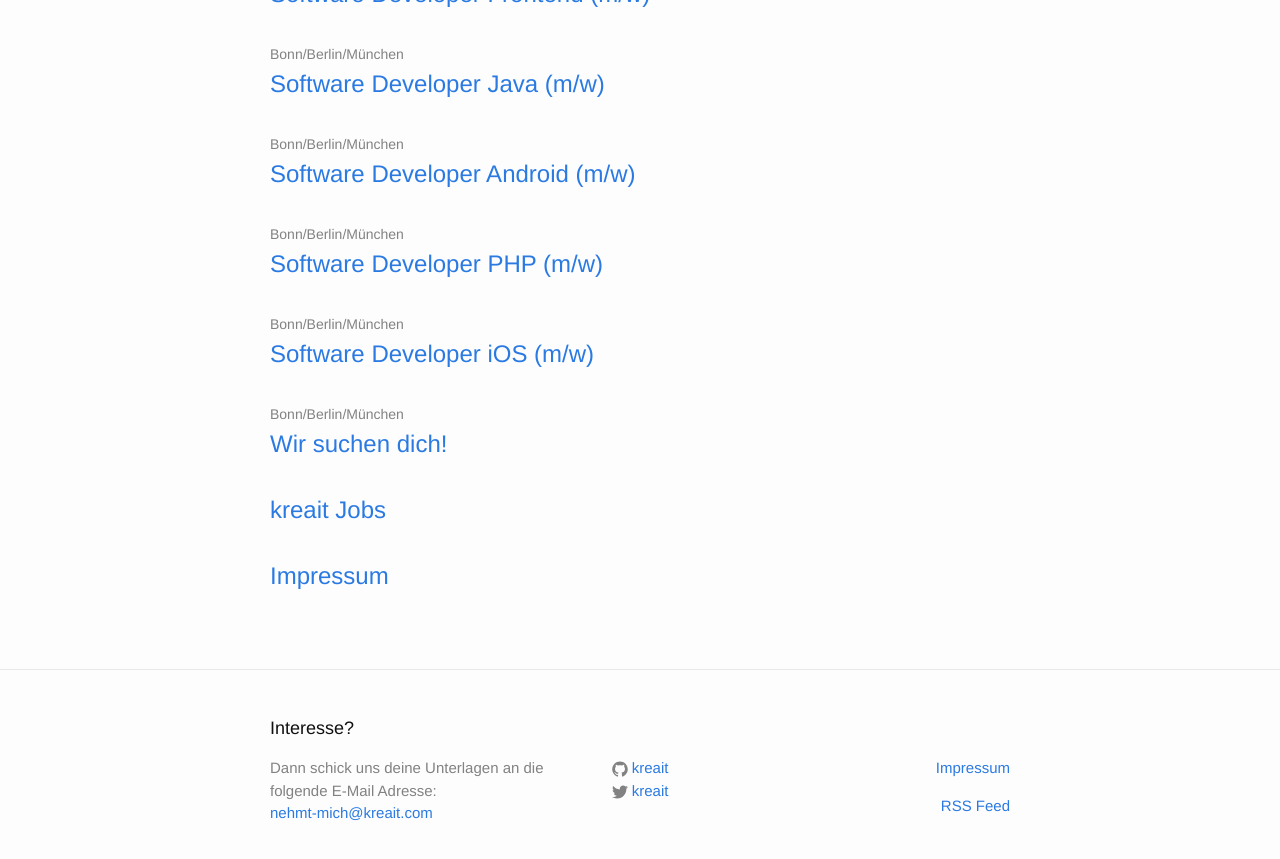
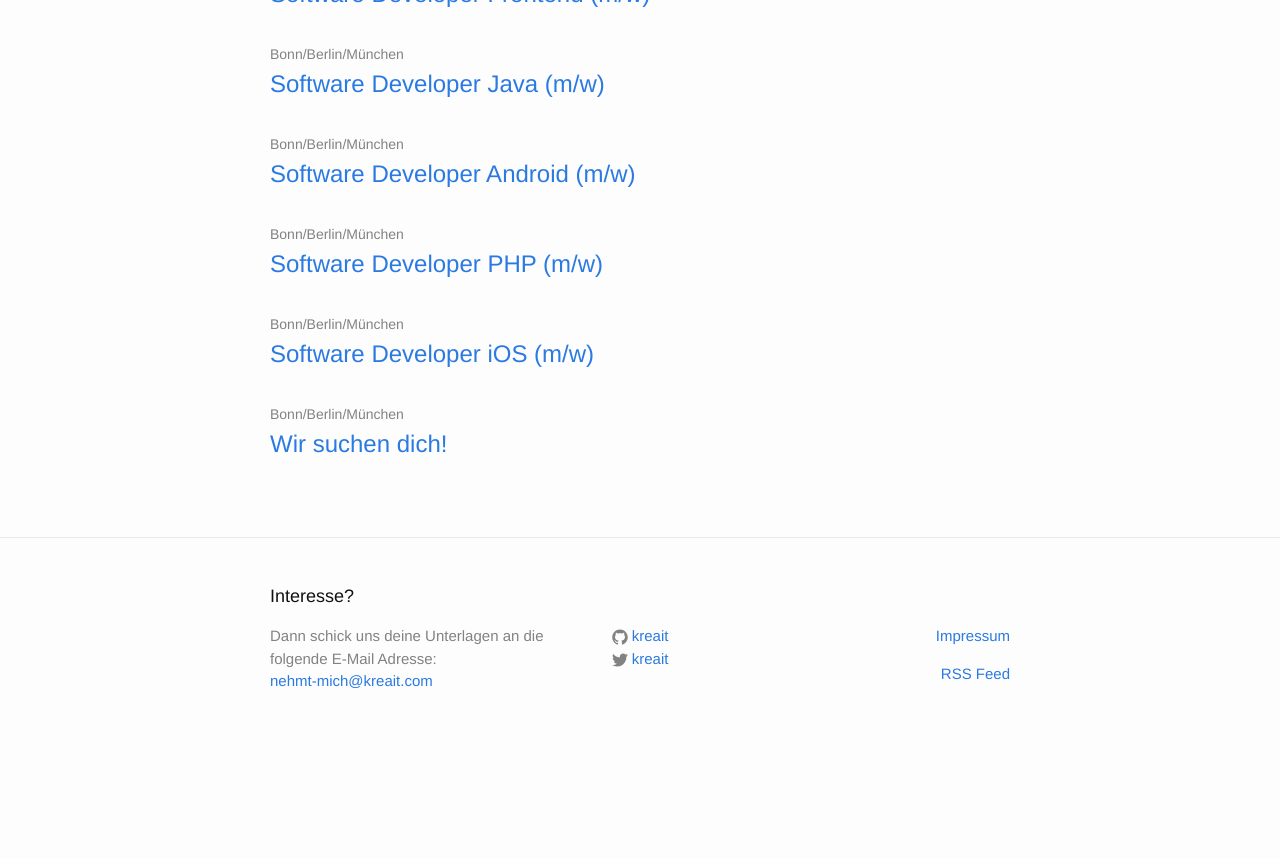
Before and after one commit to dyanakiev/jobs.kreait.com, a Jekyll site: the page built from _posts/de/pages/2015-05-26-index.md, in a window 1280 px wide and 900 px high, scrolled down 803 px. Shown: the top 859 px of the window. Built offline with Jekyll 4.4.1, drawn with Linux system fonts in a browser that asks for light colours; after the commit the page ends 1571 px from its top, so only the background shows below that.

Commit message:
Fix too many items in list

```diff
--- a/_config.yml
+++ b/_config.yml
@@ -11,6 +11,8 @@
 
 # Build settings
 markdown: kramdown
+
+exclude_from_list: ['imprint', 'home']
 
 defaults:
   # Default language
--- a/_includes/list.html
+++ b/_includes/list.html
@@ -2,6 +2,8 @@
 
 <ul class="post-list">
   {% for post in posts %}
+    {% if site.exclude_from_list contains post.ref %}
+    {% else %}
     <li class="lang">
       <span class="post-meta">{{ post.location }}</span>
 
@@ -9,5 +11,6 @@
         <a class="post-link {{post.lang}}" href="{{ post.url }}">{{ post.title }}</a>
       </h2>
     </li>
+    {% endif %}
   {% endfor %}
 </ul>
```
